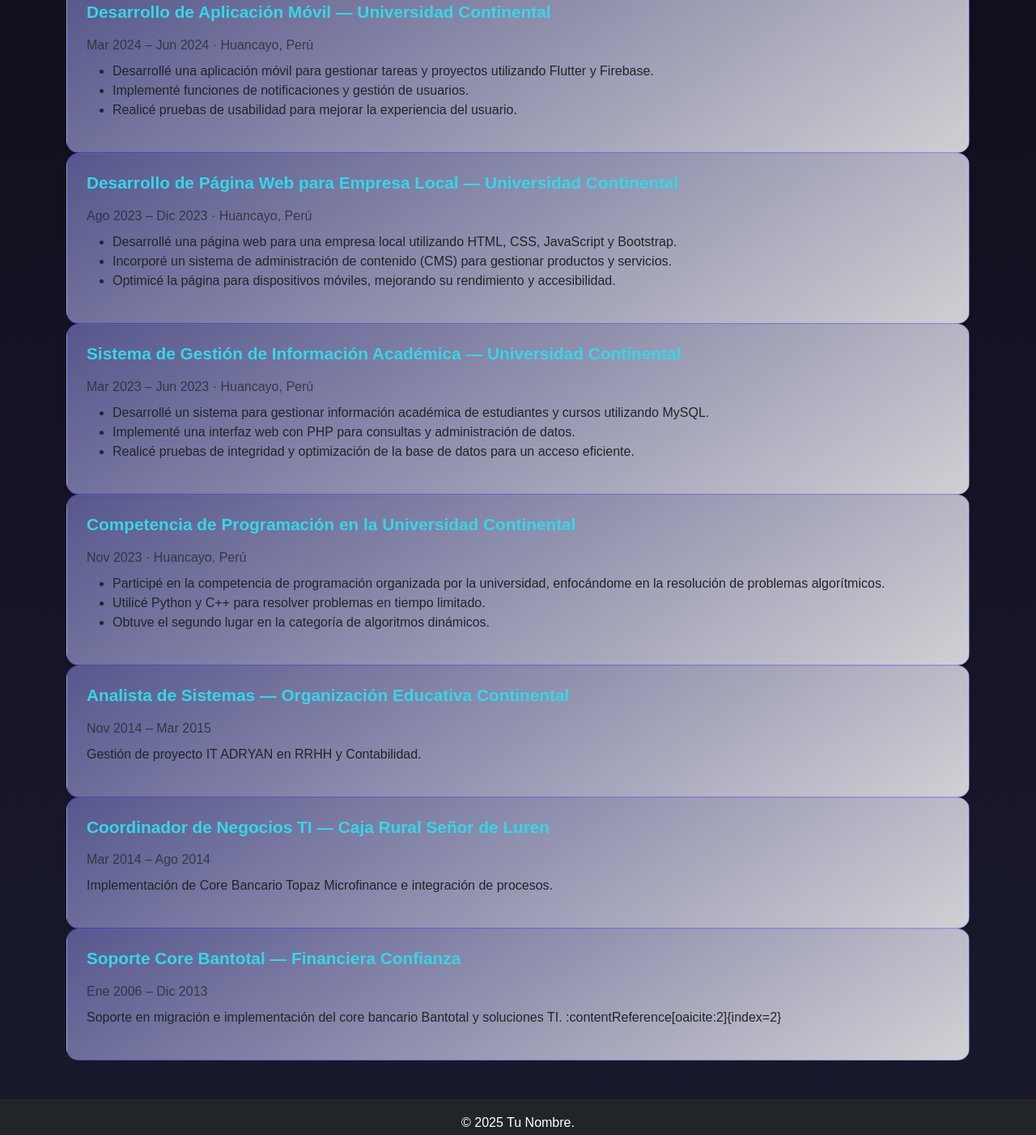
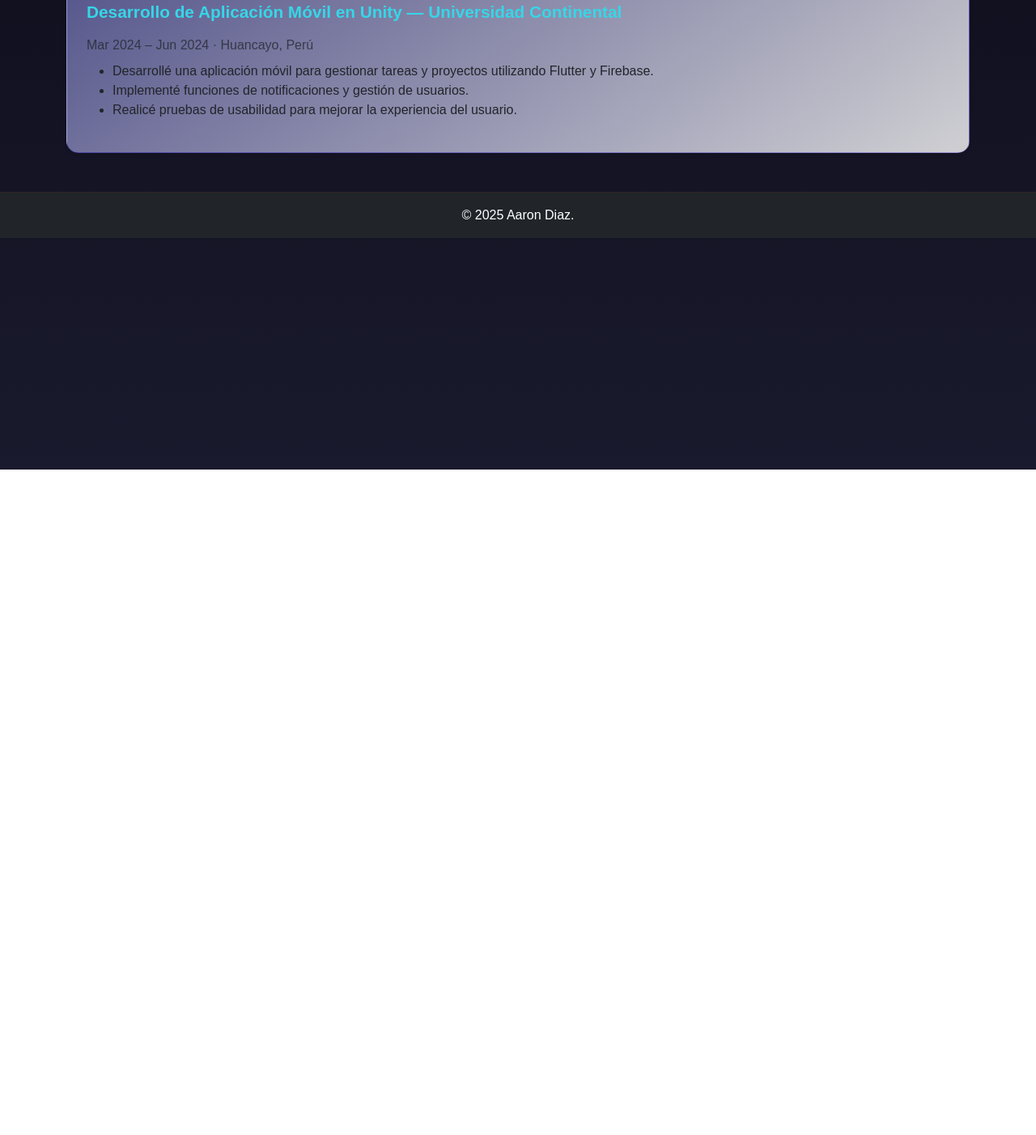
Before and after one commit to AarondB1/PortafolioWeb, a plain HTML site: page experienciaprofesional.html in a window 1280 px wide. Shown: the part 220-1622 px from the top of the page at 81% size. After the commit the page ends 800 px from the top, so only its background shows below. Drawn offline with nearby package versions, Linux system fonts and the light colour scheme.

Commit message:
Update experienciaprofesional.html

```diff
--- a/experienciaprofesional.html
+++ b/experienciaprofesional.html
@@ -37,11 +37,11 @@
     <h1 class="mb-4">Experiencia Profesional</h1>
 
     <div class="timeline">
-      <!-- Item 1: Proyecto de Desarrollo de Aplicación Móvil -->
+      <!-- Item 1: Proyecto de Desarrollo de Aplicación Móvil  -->
       <article class="tl-item">
         <div class="card shadow-sm">
           <div class="card-body">
-            <h5 class="card-title">Desarrollo de Aplicación Móvil — Universidad Continental</h5>
+            <h5 class="card-title">Desarrollo de Aplicación Móvil en Unity — Universidad Continental</h5>
             <p class="text-muted mb-2">Mar 2024 – Jun 2024 · Huancayo, Perú</p>
             <ul>
               <li>Desarrollé una aplicación móvil para gestionar tareas y proyectos utilizando Flutter y Firebase.</li>
@@ -52,90 +52,19 @@
         </div>
       </article>
 
-      <!-- Item 2: Proyecto de Desarrollo Web -->
-      <article class="tl-item">
-        <div class="card shadow-sm">
-          <div class="card-body">
-            <h5 class="card-title">Desarrollo de Página Web para Empresa Local — Universidad Continental</h5>
-            <p class="text-muted mb-2">Ago 2023 – Dic 2023 · Huancayo, Perú</p>
-            <ul>
-              <li>Desarrollé una página web para una empresa local utilizando HTML, CSS, JavaScript y Bootstrap.</li>
-              <li>Incorporé un sistema de administración de contenido (CMS) para gestionar productos y servicios.</li>
-              <li>Optimicé la página para dispositivos móviles, mejorando su rendimiento y accesibilidad.</li>
-            </ul>
-          </div>
-        </div>
-      </article>
 
-      <!-- Item 3: Proyecto de Base de Datos y Gestión de Información -->
-      <article class="tl-item">
-        <div class="card shadow-sm">
-          <div class="card-body">
-            <h5 class="card-title">Sistema de Gestión de Información Académica — Universidad Continental</h5>
-            <p class="text-muted mb-2">Mar 2023 – Jun 2023 · Huancayo, Perú</p>
-            <ul>
-              <li>Desarrollé un sistema para gestionar información académica de estudiantes y cursos utilizando MySQL.</li>
-              <li>Implementé una interfaz web con PHP para consultas y administración de datos.</li>
-              <li>Realicé pruebas de integridad y optimización de la base de datos para un acceso eficiente.</li>
-            </ul>
-          </div>
-        </div>
-      </article>
 
-      <!-- Item 4: Participación en Competencia de Programación -->
-      <article class="tl-item">
-        <div class="card shadow-sm">
-          <div class="card-body">
-            <h5 class="card-title">Competencia de Programación en la Universidad Continental</h5>
-            <p class="text-muted mb-2">Nov 2023 · Huancayo, Perú</p>
-            <ul>
-              <li>Participé en la competencia de programación organizada por la universidad, enfocándome en la resolución de problemas algorítmicos.</li>
-              <li>Utilicé Python y C++ para resolver problemas en tiempo limitado.</li>
-              <li>Obtuve el segundo lugar en la categoría de algoritmos dinámicos.</li>
-            </ul>
-          </div>
-        </div>
-      </article>
-    </div>
-            </ul>
-          </div>
-        </div>
-      </article>
 
-      <article class="tl-item">
-        <div class="card shadow-sm">
-          <div class="card-body">
-            <h5 class="card-title">Analista de Sistemas — Organización Educativa Continental</h5>
-            <p class="text-muted mb-2">Nov 2014 – Mar 2015</p>
-            <p>Gestión de proyecto IT ADRYAN en RRHH y Contabilidad.</p>
-          </div>
-        </div>
-      </article>
 
-      <article class="tl-item">
-        <div class="card shadow-sm">
-          <div class="card-body">
-            <h5 class="card-title">Coordinador de Negocios TI — Caja Rural Señor de Luren</h5>
-            <p class="text-muted mb-2">Mar 2014 – Ago 2014</p>
-            <p>Implementación de Core Bancario Topaz Microfinance e integración de procesos.</p>
-          </div>
-        </div>
-      </article>
 
-      <article class="tl-item">
-        <div class="card shadow-sm">
-          <div class="card-body">
-            <h5 class="card-title">Soporte Core Bantotal — Financiera Confianza</h5>
-            <p class="text-muted mb-2">Ene 2006 – Dic 2013</p>
-            <p>Soporte en migración e implementación del core bancario Bantotal y soluciones TI. :contentReference[oaicite:2]{index=2}</p>
-          </div>
-        </div>
-      </article>
+
+
+
     </div>
   </main>
 
   <footer class="text-center text-white py-3 bg-dark">
-    <div class="container">&copy; 2025 Tu Nombre.</div>
+    <div class="container">&copy; 2025 Aaron Diaz.</div>
   </footer>
 
   <script src="https://cdn.jsdelivr.net/npm/bootstrap@5.3.2/dist/js/bootstrap.bundle.min.js"></script>
```
